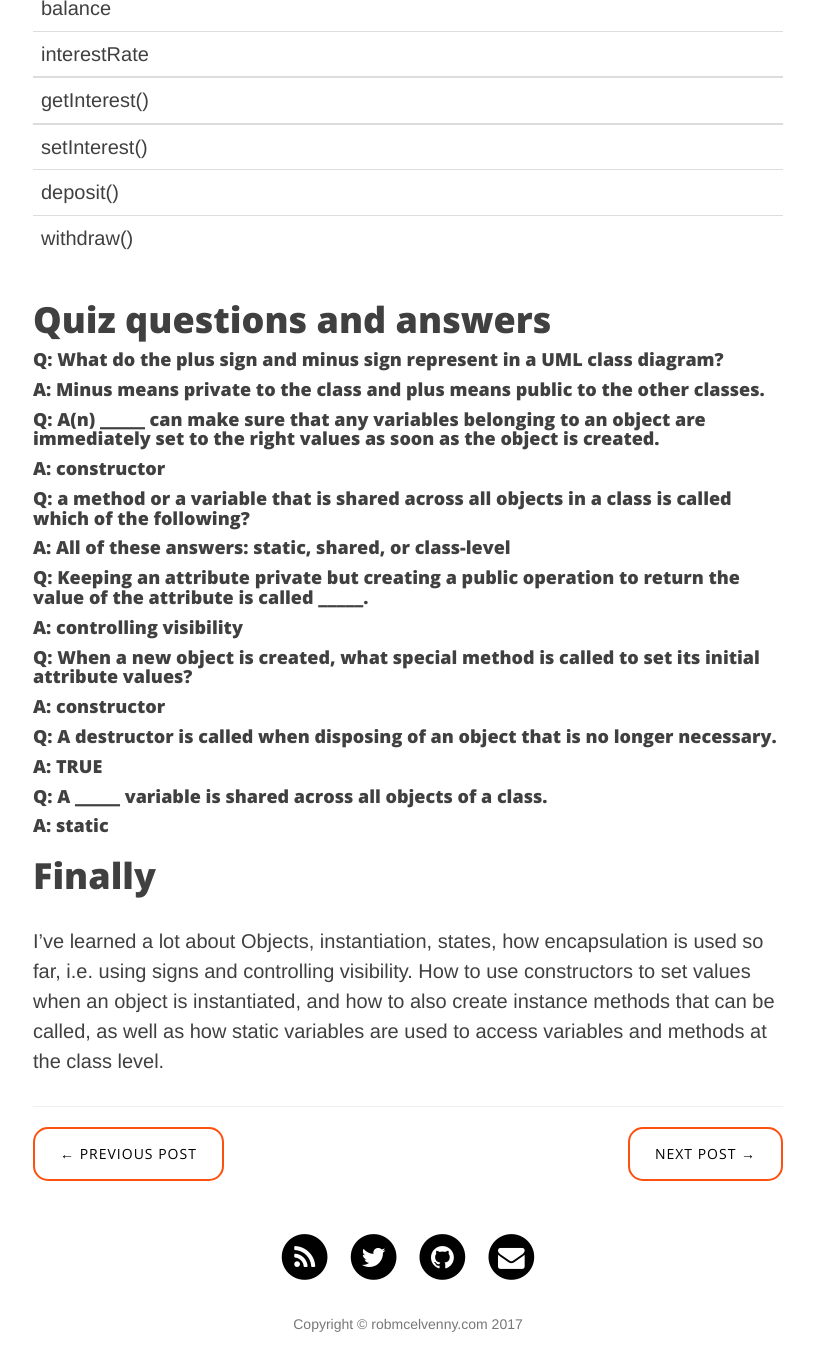
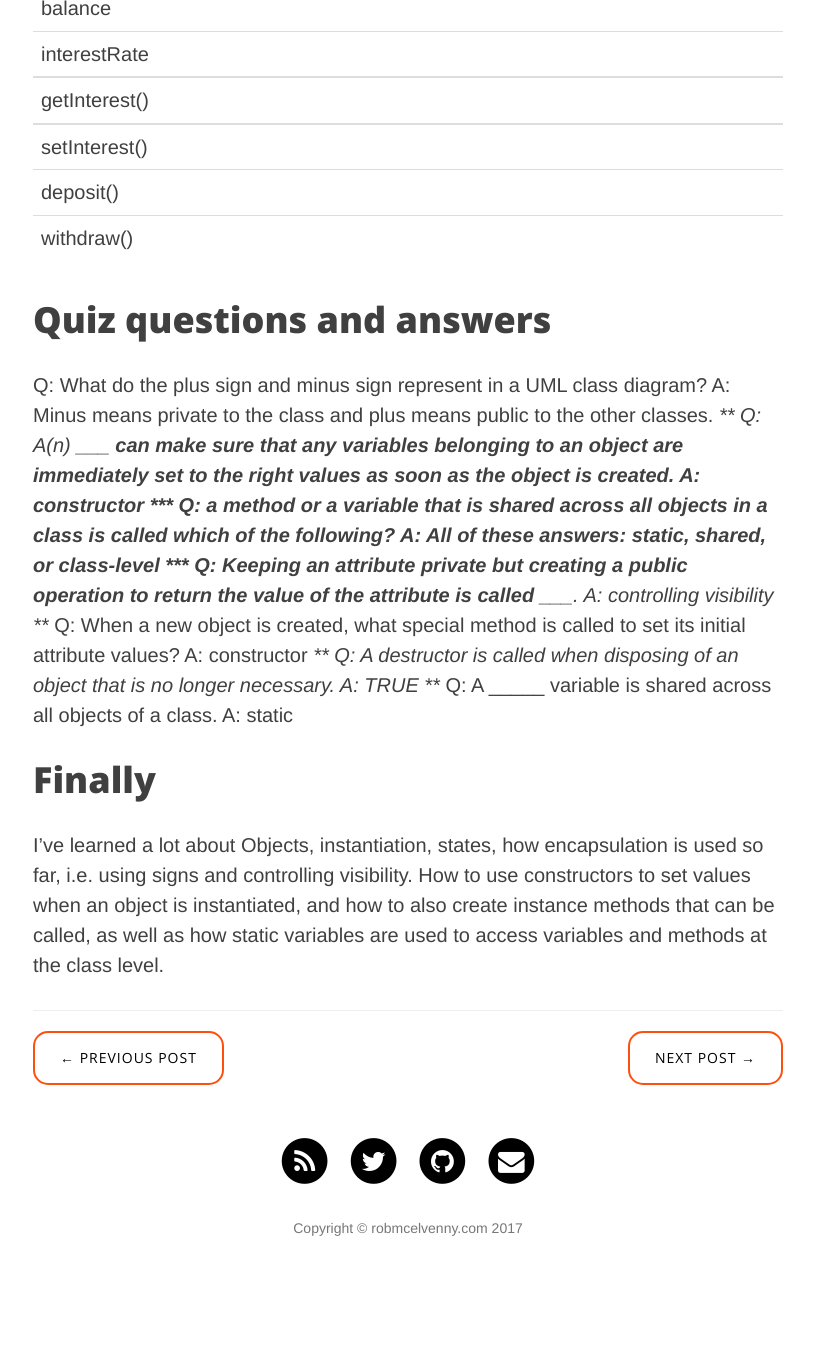
Before and after one commit to cocoabro/cocoabro.github.io, a Jekyll site: the page built from _posts/2015-06-10-Objects.markdown, in a window 1280 px wide and 1400 px high, scrolled down 8369 px. Shown: the top 1371 px of the window, without its empty margins (232-1046 px from the left). Built offline with Jekyll 4.4.1, drawn with Linux system fonts in a browser that asks for light colours; nearby versions of some CDN libraries; after the commit the page ends 9673 px from its top, so only the background shows below that.

```diff
--- a/_posts/2015-06-10-Objects.markdown
+++ b/_posts/2015-06-10-Objects.markdown
@@ -232,26 +232,27 @@ Static members are represented in UML with an underline.
 
 # Quiz questions and answers
 
-#### Q: What do the plus sign and minus sign represent in a UML class diagram?
-#### A: Minus means private to the class and plus means public to the other classes.
 
-#### Q: A(n) _____ can make sure that any variables belonging to an object are immediately set to the right values as soon as the object is created.
-#### A: constructor
-
-#### Q: a method or a variable that is shared across all objects in a class is called which of the following?
-#### A: All of these answers: static, shared, or class-level
-
-#### Q: Keeping an attribute private but creating a public operation to return the value of the attribute is called _____.
-#### A: controlling visibility
-
-#### Q: When a new object is created, what special method is called to set its initial attribute values?
-#### A: constructor
-
-#### Q: A destructor is called when disposing of an object that is no longer necessary.
-#### A: TRUE
-
-#### Q: A _____ variable is shared across all objects of a class.
-#### A: static
+Q: What do the plus sign and minus sign represent in a UML class diagram?
+A: Minus means private to the class and plus means public to the other classes.
+***
+Q: A(n) _____ can make sure that any variables belonging to an object are immediately set to the right values as soon as the object is created.
+A: constructor
+***
+Q: a method or a variable that is shared across all objects in a class is called which of the following?
+A: All of these answers: static, shared, or class-level
+***
+Q: Keeping an attribute private but creating a public operation to return the value of the attribute is called _____.
+A: controlling visibility
+***
+Q: When a new object is created, what special method is called to set its initial attribute values?
+A: constructor
+***
+Q: A destructor is called when disposing of an object that is no longer necessary.
+A: TRUE
+***
+Q: A _____ variable is shared across all objects of a class.
+A: static
 
 # Finally
 
--- a/css/main.css
+++ b/css/main.css
@@ -236,7 +236,7 @@ hr.small {
   font-weight: 600;
 }
 .intro-header .post-heading .meta {
-  font-family: 'Lora', 'Times New Roman', serif;
+  font-family: 'Open Sans', 'Times New Roman', serif;
   font-style: italic;
   font-weight: 300;
   font-size: 20px;
@@ -258,7 +258,7 @@ hr.small {
 .post-preview > a:hover,
 .post-preview > a:focus {
   text-decoration: none;
-  color: #0085a1;
+  color: #fd500e;
 }
 .post-preview > a > .post-title {
   font-weight: 300;
```
